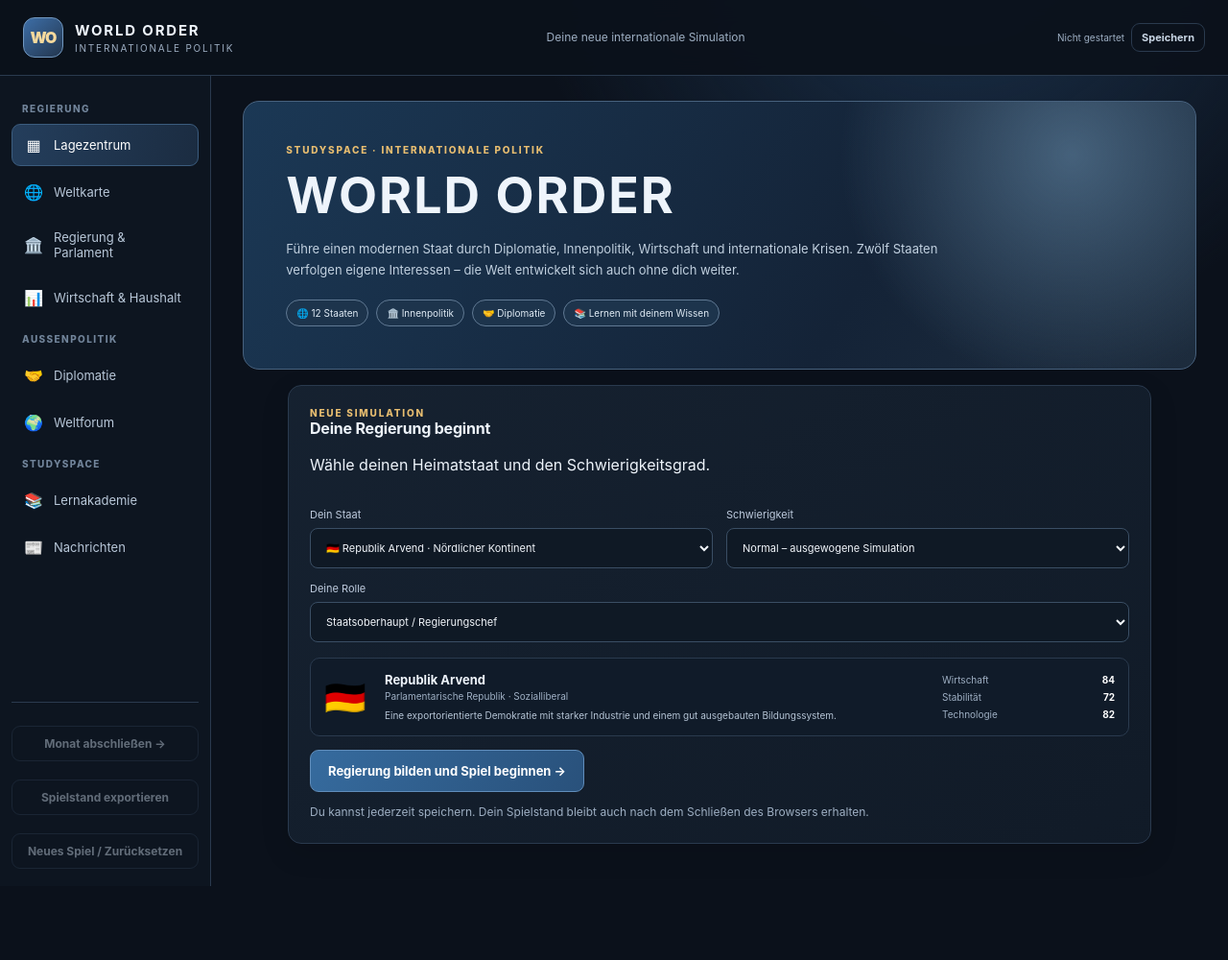
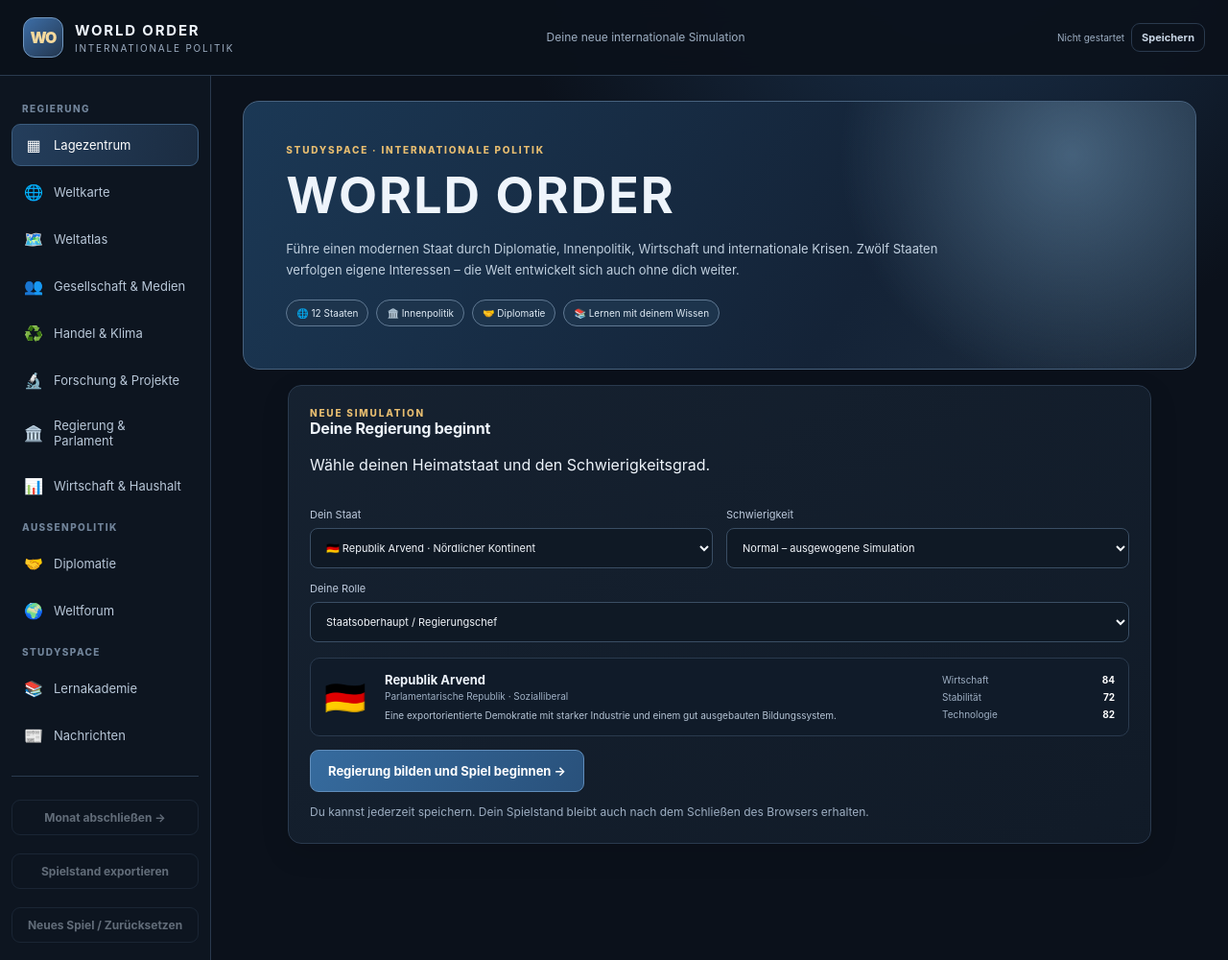
Before and after one commit to Faulixx11/Studyspace, a plain HTML site: page world-order.html in a window 1280 px wide. Shown: the whole page at 96% size. Before the commit the page ends 923 px from the top, so only its background shows below. Drawn offline with Linux system fonts and the light colour scheme.

Commit message:
Add navigation for expanded WORLD ORDER modules

```diff
--- a/world-order.html
+++ b/world-order.html
@@ -26,6 +26,10 @@
         <div class="wo-nav-label">REGIERUNG</div>
         <button class="wo-nav-item active" data-view="dashboard"><span class="wo-nav-icon">▦</span> Lagezentrum</button>
         <button class="wo-nav-item" data-view="world"><span class="wo-nav-icon">🌐</span> Weltkarte</button>
+        <button class="wo-nav-item" data-view="atlas"><span class="wo-nav-icon">🗺️</span> Weltatlas</button>
+        <button class="wo-nav-item" data-view="society"><span class="wo-nav-icon">👥</span> Gesellschaft & Medien</button>
+        <button class="wo-nav-item" data-view="trade"><span class="wo-nav-icon">♻️</span> Handel & Klima</button>
+        <button class="wo-nav-item" data-view="research"><span class="wo-nav-icon">🔬</span> Forschung & Projekte</button>
         <button class="wo-nav-item" data-view="government"><span class="wo-nav-icon">🏛️</span> Regierung & Parlament</button>
         <button class="wo-nav-item" data-view="economy"><span class="wo-nav-icon">📊</span> Wirtschaft & Haushalt</button>
         <div class="wo-nav-label">AUSSENPOLITIK</div>
```
